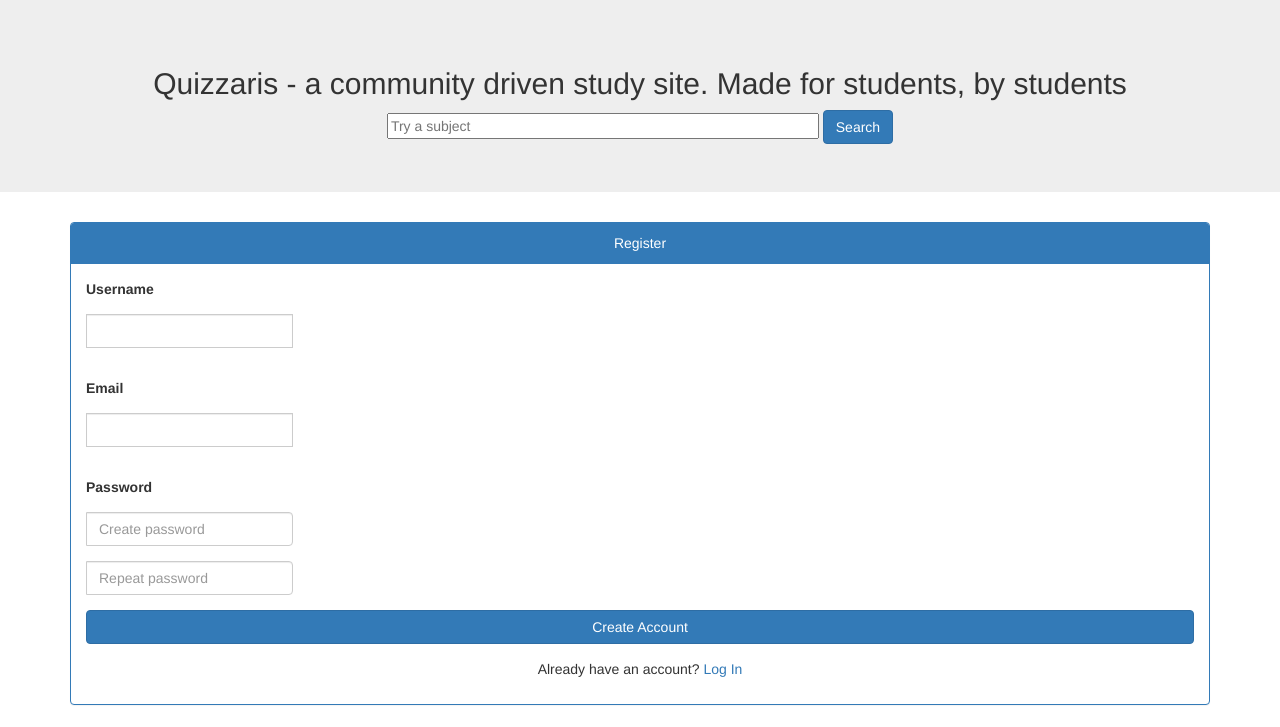
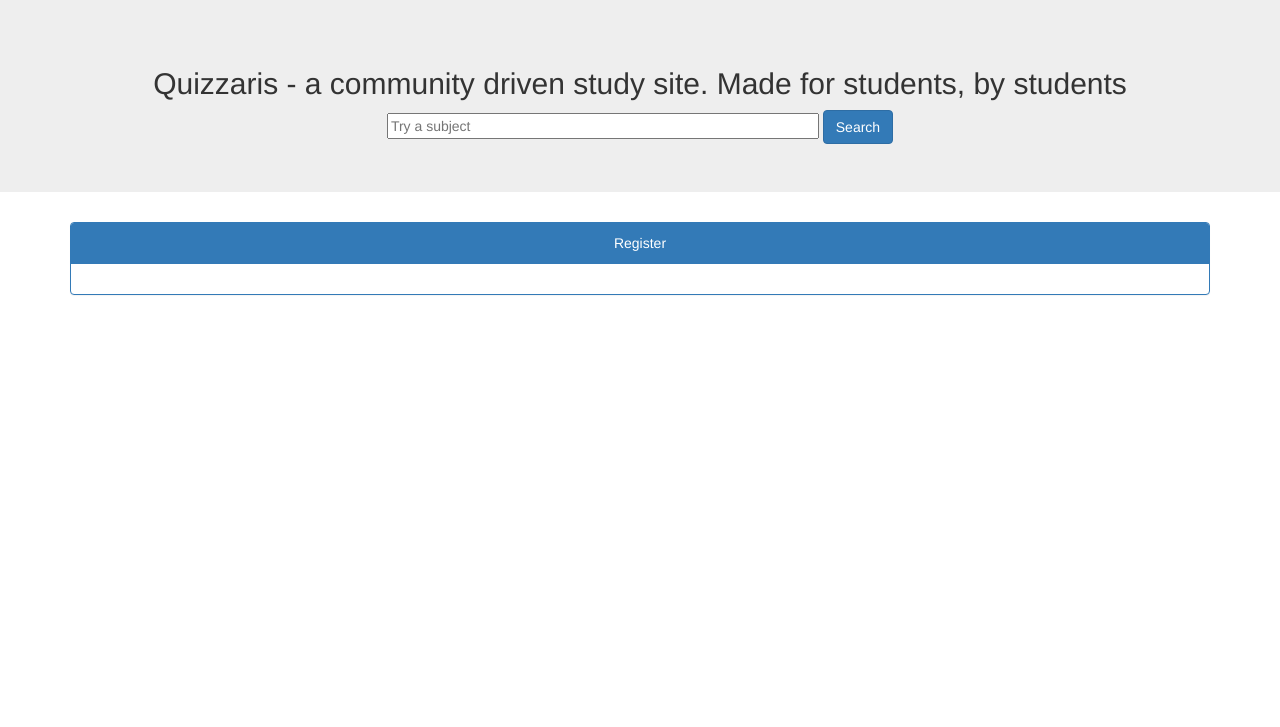
Before and after one commit to ema591/Unbreakable-Diamonds, a Flask app: template quizaris/templates/wireframe/register.html in a window 1280 px wide. Shown: the part 73-800 px from the top of the page. Run offline with Flask 2, Linux system fonts and the light colour scheme; the template is opened without the code that fills it, so the values that code supplies are empty; some libraries are stand-ins or nearby versions.

Commit message:
register re design

```diff
--- a/quizaris/templates/wireframe/register.html
+++ b/quizaris/templates/wireframe/register.html
@@ -45,38 +45,9 @@
                 <div class="panel panel-primary">
                     <div class="panel-heading">Register</div>
                     <div class="panel-body">
-                        <form method="POST">
+                        {% block body %}
 
-                            <div class="form-group input-group">
-                                <label for="username" class="form-group input-group">Username</label>
-                                <div class="form-group input-group">
-                                    <input class="form-control"></input>
-                                </div>
-                            </div>
-                            <div class="form-group input-group">
-                                <label for="username" class="form-group input-group">Email</label>
-                                <div class="form-group input-group">
-                                    <input class="form-control" type="email"></input>
-                                </div>
-                            </div>
-                            <div class="form-group input-group">
-                                <label for="password" class="form-group input-group">Password</label>
-                                <div class="input-group-prepend">
-                                    <span class="input-group-text"> <i class="fa fa-lock"></i> </span>
-                                </div>
-                                <input class="form-control" placeholder="Create password" type="password">
-                            </div>
-                            <div class="form-group input-group">
-                                <div class="input-group-prepend">
-                                    <span class="input-group-text"> <i class="fa fa-lock"></i> </span>
-                                </div>
-                                <input class="form-control" placeholder="Repeat password" type="password">
-                            </div>
-                            <div class="form-group">
-                                <button type="submit" class="btn btn-primary btn-block"> Create Account  </button>
-                            </div>
-                            <p class="text-center">Already have an account? <a href="">Log In</a> </p>
-                        </form>
+                        {%endblock body%}
 
                     </div>
                 </div>
```
Also changed, not shown: quizaris/templates/register.html (+3 -12 lines).
